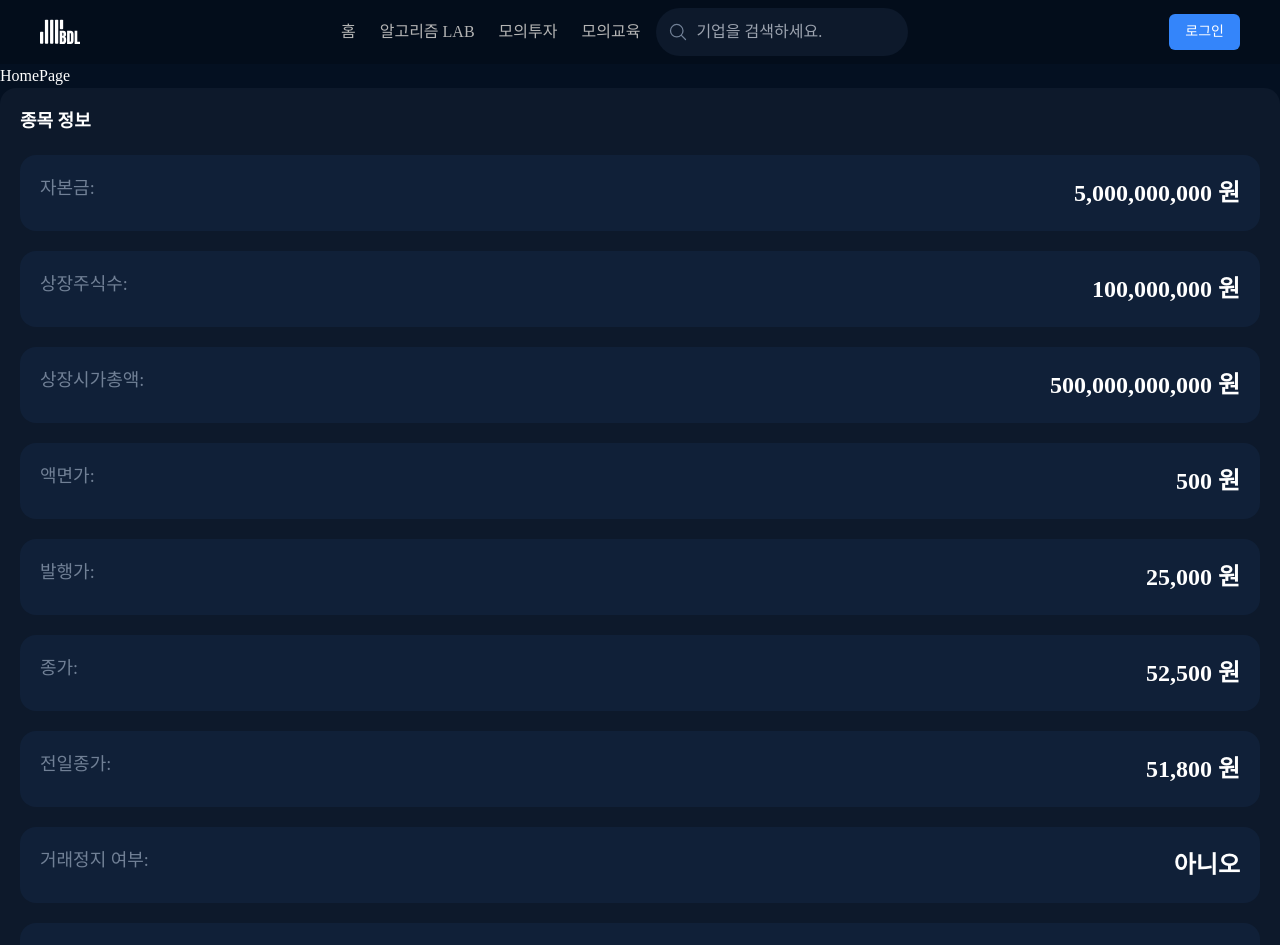
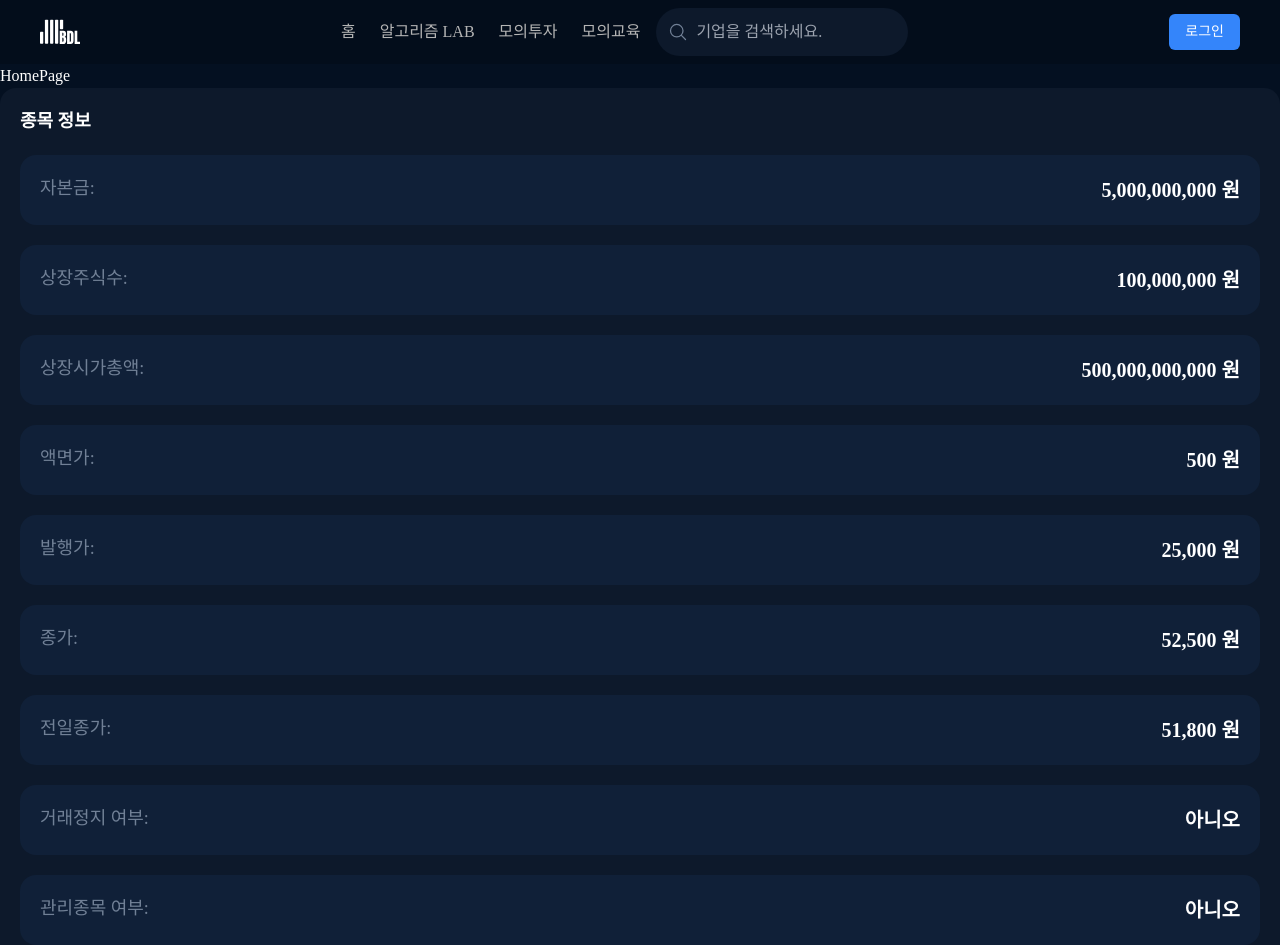
Before and after one commit to dnwnsrb11/BDL-frontend, a React (Vite) app: page / in a window 1280 px wide. Shown: the top 945 px of the page. Built offline with nearby package versions, Linux system fonts and the light colour scheme; a web font is replaced by a local one.

Commit message:
desgin:폰트 크기 수정d=

```diff
--- a/src/components/mock-investment/stock-info-detail/stock-info-detail-list.tsx
+++ b/src/components/mock-investment/stock-info-detail/stock-info-detail-list.tsx
@@ -11,45 +11,45 @@ export const StockInfoDetailList = ({ data }: StockInfoDetailListProps) => {
     <div className="flex flex-col gap-[20px]">
       <div className={divStyle}>
         <span className="text-[18px] text-border-color">자본금:</span>
-        <span className="text-[24px] font-bold">{formatThousandSeparator(data.capital)} 원</span>
+        <span className="text-[20px] font-bold">{formatThousandSeparator(data.capital)} 원</span>
       </div>
       <div className={divStyle}>
         <span className="text-[18px] text-border-color">상장주식수:</span>
-        <span className="text-[24px] font-bold">
+        <span className="text-[20px] font-bold">
           {formatThousandSeparator(data.listedSharesCnt)} 원
         </span>
       </div>
       <div className={divStyle}>
         <span className="text-[18px] text-border-color">상장시가총액:</span>
-        <span className="text-[24px] font-bold">
+        <span className="text-[20px] font-bold">
           {formatThousandSeparator(data.listedCapitalAmount)} 원
         </span>
       </div>
       <div className={divStyle}>
         <span className="text-[18px] text-border-color">액면가:</span>
-        <span className="text-[24px] font-bold">{formatThousandSeparator(data.parValue)} 원</span>
+        <span className="text-[20px] font-bold">{formatThousandSeparator(data.parValue)} 원</span>
       </div>
       <div className={divStyle}>
         <span className="text-[18px] text-border-color">발행가:</span>
-        <span className="text-[24px] font-bold">{formatThousandSeparator(data.issuePrice)} 원</span>
+        <span className="text-[20px] font-bold">{formatThousandSeparator(data.issuePrice)} 원</span>
       </div>
       <div className={divStyle}>
         <span className="text-[18px] text-border-color">종가:</span>
-        <span className="text-[24px] font-bold">{formatThousandSeparator(data.closePrice)} 원</span>
+        <span className="text-[20px] font-bold">{formatThousandSeparator(data.closePrice)} 원</span>
       </div>
       <div className={divStyle}>
         <span className="text-[18px] text-border-color">전일종가:</span>
-        <span className="text-[24px] font-bold">
+        <span className="text-[20px] font-bold">
           {formatThousandSeparator(data.previousClosePrice)} 원
         </span>
       </div>
       <div className={divStyle}>
         <span className="text-[18px] text-border-color">거래정지 여부:</span>
-        <span className="text-[24px] font-bold">{data.isTradingStop ? '예' : '아니오'}</span>
+        <span className="text-[20px] font-bold">{data.isTradingStop ? '예' : '아니오'}</span>
       </div>
       <div className={divStyle}>
         <span className="text-[18px] text-border-color">관리종목 여부:</span>
-        <span className="text-[24px] font-bold">{data.isAdministrationItem ? '예' : '아니오'}</span>
+        <span className="text-[20px] font-bold">{data.isAdministrationItem ? '예' : '아니오'}</span>
       </div>
     </div>
   );
```
